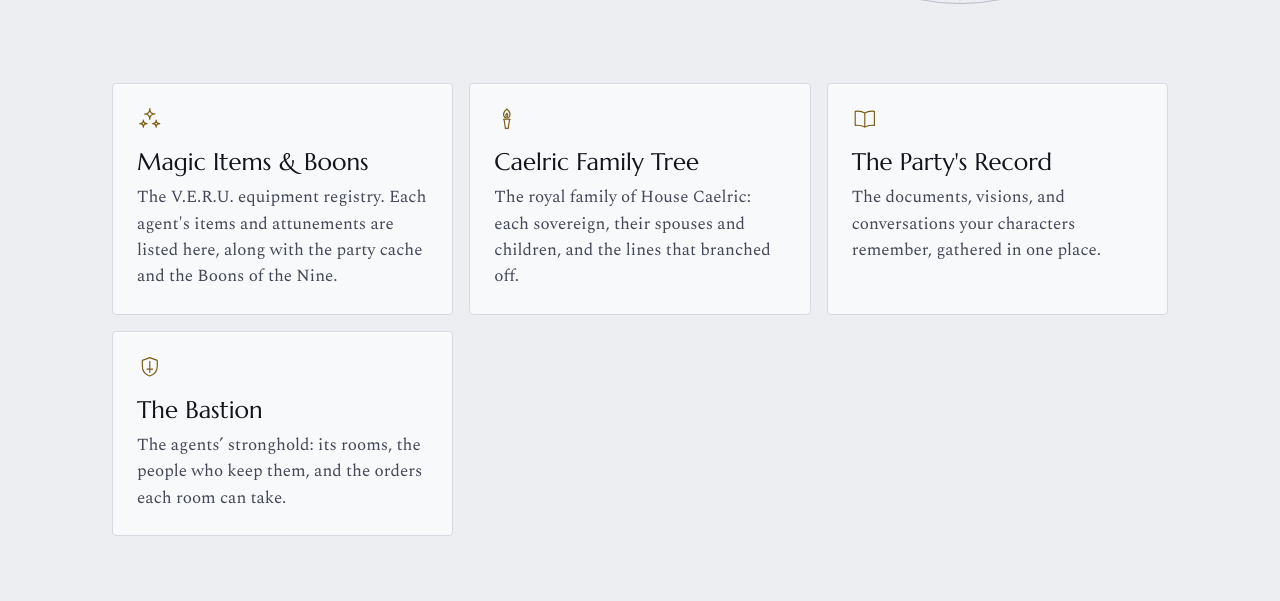
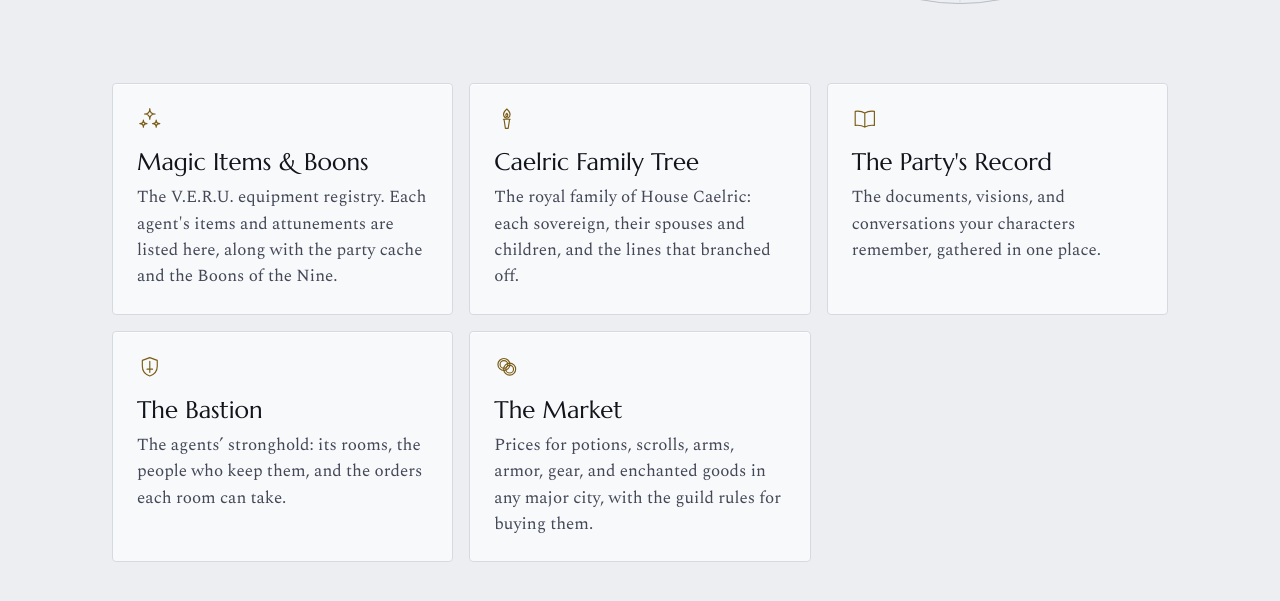
Before and after one commit to ryleetroberts/medir, a plain HTML site: page index.html in a window 1280 px wide. Shown: the part 501-1102 px from the top of the page. Drawn offline with nearby package versions, Linux system fonts and the light colour scheme.

Commit message:
Link the Market from the front page
Co-Authored-By: Claude Opus 5.5 <noreply@anthropic.com>
Claude-Session: https://claude.ai/code/session_01H836YRdb231HpU9a5UiueJ

```diff
--- a/index.html
+++ b/index.html
@@ -6,7 +6,7 @@
 <meta name="color-scheme" content="light dark">
 <meta name="theme-color" content="#eceef1" media="(prefers-color-scheme: light)">
 <meta name="theme-color" content="#08090f" media="(prefers-color-scheme: dark)">
-<meta name="description" content="Reference pages for The Mediran Chronicles: magic items, the family tree of House Caelric, the party's record, and the Bastion.">
+<meta name="description" content="Reference pages for The Mediran Chronicles: magic items, the family tree of House Caelric, the party's record, the Bastion, and the Market.">
 <title>The Mediran Chronicles</title>
 <link rel="stylesheet" href="crown.css"><script src="crown.js" defer></script>
 <script src="theme.js"></script>
@@ -124,6 +124,13 @@
           <p>The agents&rsquo; stronghold: its rooms, the people who keep them, and the orders each room can take.</p>
         </a>
       </li>
+      <li>
+        <a class="entry" href="market.html">
+          <span class="entry-mark"><svg class="sigil" viewBox="0 0 24 24" aria-hidden="true"><circle cx="9.3" cy="9.8" r="5.6"/><circle cx="9.3" cy="9.8" r="3.6"/><circle cx="14.7" cy="14.2" r="5.6"/><circle cx="14.7" cy="14.2" r="3.6"/></svg></span>
+          <h2>The Market</h2>
+          <p>Prices for potions, scrolls, arms, armor, gear, and enchanted goods in any major city, with the guild rules for buying them.</p>
+        </a>
+      </li>
     </ul>
   </main>
 </div>
```
